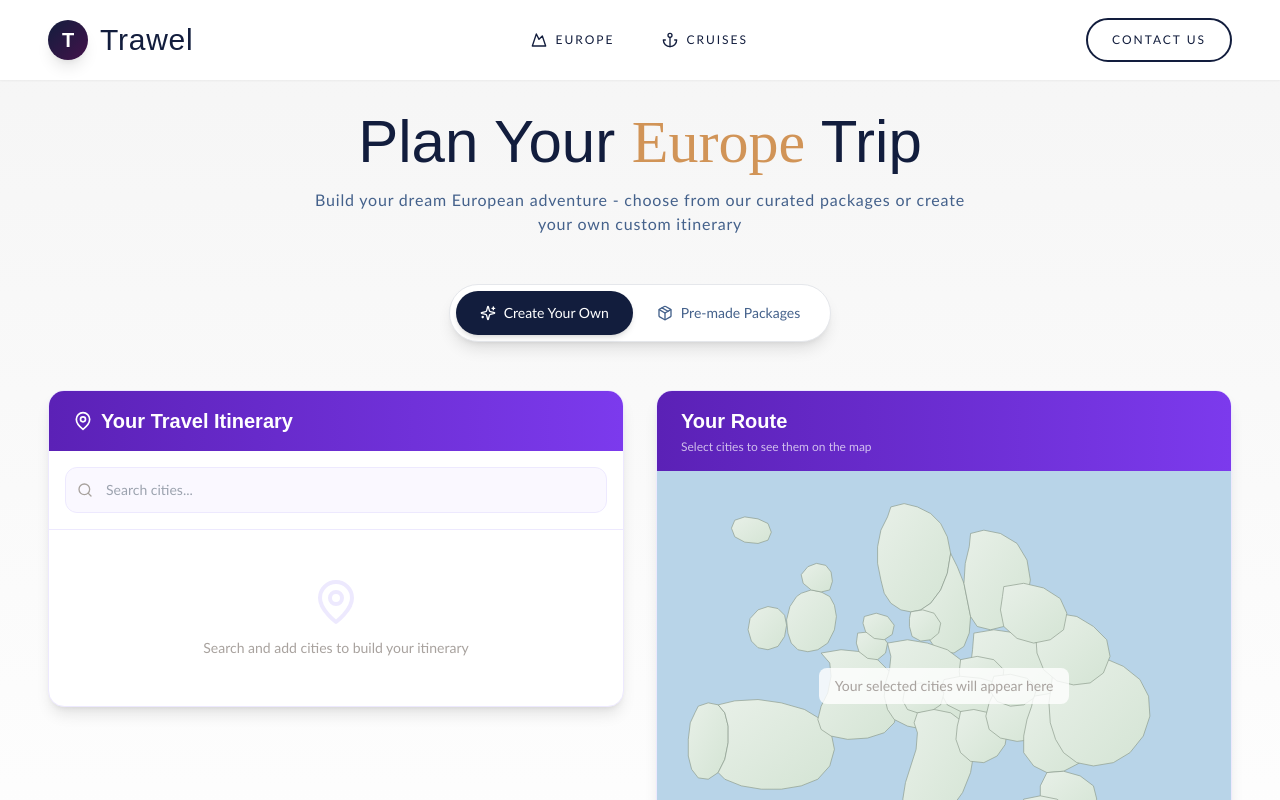
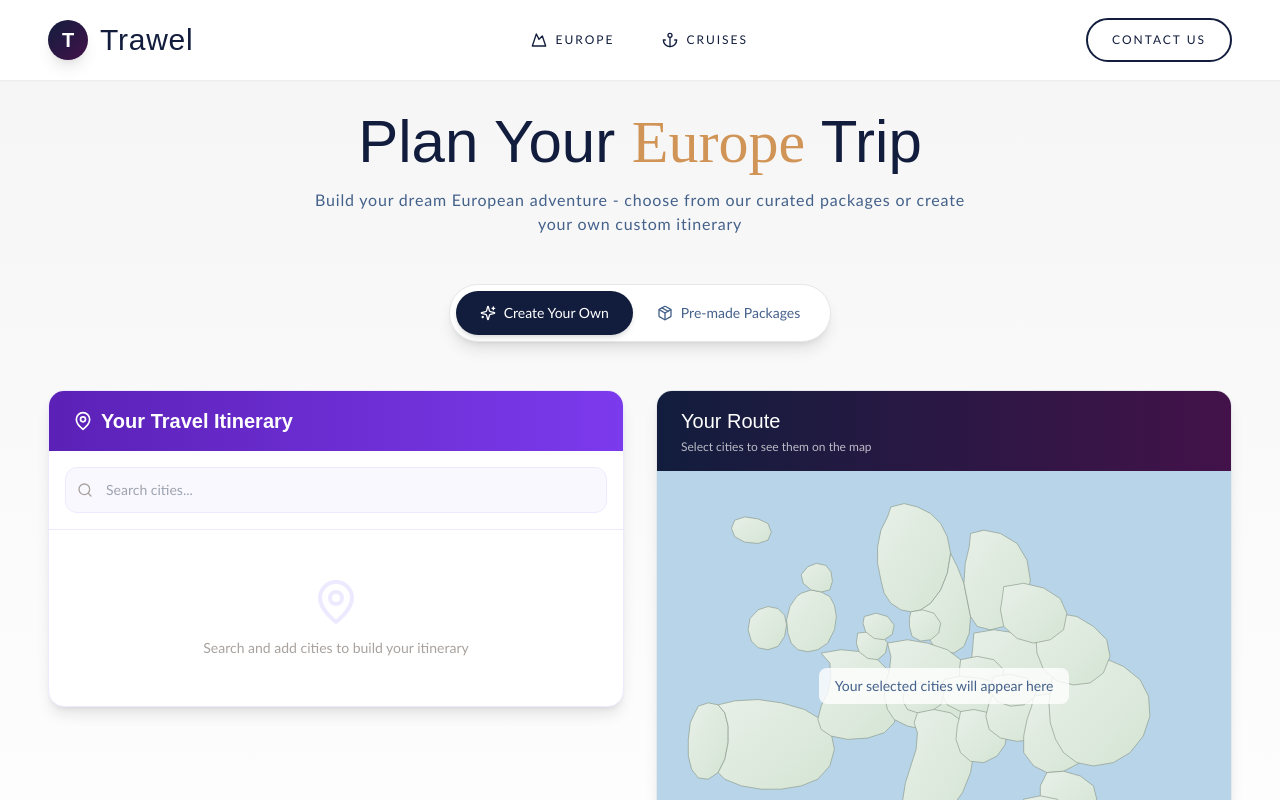
Before and after one commit to PP-2412/Trawel, a Next.js app: page /europe in a window 1280 px wide. Shown: the top 800 px of the page. Built offline with nearby package versions, Linux system fonts and the light colour scheme; a web font is replaced by a local one.

Commit message:
Update EuropeMap.tsx

```diff
--- a/components/europe/EuropeMap.tsx
+++ b/components/europe/EuropeMap.tsx
@@ -8,10 +8,10 @@ type Props = {
 
 export default function EuropeMap({ selectedCities }: Props) {
   return (
-    <div className="bg-white rounded-2xl shadow-lg border border-[#ede9fe] overflow-hidden sticky top-28">
+    <div className="bg-white rounded-2xl shadow-lg border border-gray-200 overflow-hidden sticky top-28">
       {/* Header */}
-      <div className="bg-gradient-to-r from-[#5b21b6] to-[#7c3aed] px-6 py-4">
-        <h2 className="font-display text-xl font-semibold text-white">
+      <div className="bg-gradient-to-r from-[#121d3d] to-[#43124a] px-6 py-4">
+        <h2 className="font-display text-xl text-white">
           Your Route
         </h2>
         <p className="font-sans text-xs text-white/70 mt-1">
@@ -163,7 +163,7 @@ export default function EuropeMap({ selectedCities }: Props) {
                   y1={city.coordinates.y}
                   x2={nextCity.coordinates.x}
                   y2={nextCity.coordinates.y}
-                  stroke="#5b21b6"
+                  stroke="#121d3d"
                   strokeWidth="3"
                   strokeDasharray="8,5"
                   opacity="0.5"
@@ -178,7 +178,7 @@ export default function EuropeMap({ selectedCities }: Props) {
                     markerHeight="6"
                     orient="auto"
                   >
-                    <path d="M 0 0 L 10 5 L 0 10 z" fill="#5b21b6" />
+                    <path d="M 0 0 L 10 5 L 0 10 z" fill="#121d3d" />
                   </marker>
                 </defs>
                 <line
@@ -186,7 +186,7 @@ export default function EuropeMap({ selectedCities }: Props) {
                   y1={city.coordinates.y}
                   x2={nextCity.coordinates.x}
                   y2={nextCity.coordinates.y}
-                  stroke="#5b21b6"
+                  stroke="#121d3d"
                   strokeWidth="2"
                   opacity="0.7"
                   markerEnd={`url(#arrow-${index})`}
@@ -204,7 +204,7 @@ export default function EuropeMap({ selectedCities }: Props) {
                 cy={city.coordinates.y}
                 r="15"
                 fill="none"
-                stroke="#5b21b6"
+                stroke="#121d3d"
                 strokeWidth="2"
                 opacity="0.4"
               >
@@ -218,16 +218,16 @@ export default function EuropeMap({ selectedCities }: Props) {
               {/* Map pin */}
               <g transform={`translate(${city.coordinates.x}, ${city.coordinates.y})`}>
                 <path d="M 0,-18 C -7,-18 -12,-13 -12,-6 C -12,2 0,18 0,18 C 0,18 12,2 12,-6 C 12,-13 7,-18 0,-18 Z"
-                  fill="#5b21b6" stroke="white" strokeWidth="2"/>
+                  fill="#121d3d" stroke="white" strokeWidth="2"/>
                 <circle cx="0" cy="-6" r="5" fill="white"/>
               </g>
 
               {/* Order number */}
-              <text x={city.coordinates.x} y={city.coordinates.y - 3} textAnchor="middle" fill="#5b21b6"
+              <text x={city.coordinates.x} y={city.coordinates.y - 3} textAnchor="middle" fill="#121d3d"
                 fontSize="14" fontWeight="bold" fontFamily="sans-serif">{index + 1}</text>
 
               {/* City name */}
-              <text x={city.coordinates.x} y={city.coordinates.y + 32} textAnchor="middle" fill="#2d1f4e"
+              <text x={city.coordinates.x} y={city.coordinates.y + 32} textAnchor="middle" fill="#121d3d"
                 fontSize="12" fontWeight="600" fontFamily="sans-serif">{city.city}</text>
             </g>
           ))}
@@ -238,8 +238,8 @@ export default function EuropeMap({ selectedCities }: Props) {
           <div className="absolute bottom-4 left-4 right-4 bg-white/90 backdrop-blur-sm rounded-xl p-3 shadow-md">
             <div className="flex flex-wrap gap-2">
               {selectedCities.map((city, index) => (
-                <span key={city.id} className="inline-flex items-center gap-1.5 px-2 py-1 bg-[#f5f3ff] rounded-full font-sans text-xs">
-                  <span className="w-4 h-4 bg-[#5b21b6] text-white rounded-full text-[10px] flex items-center justify-center font-bold">
+                <span key={city.id} className="inline-flex items-center gap-1.5 px-2 py-1 bg-[#f5f5f5] rounded-full font-sans text-xs">
+                  <span className="w-4 h-4 bg-[#121d3d] text-white rounded-full text-[10px] flex items-center justify-center font-bold">
                     {index + 1}
                   </span>
                   {city.city}
@@ -252,7 +252,7 @@ export default function EuropeMap({ selectedCities }: Props) {
         {/* Empty State */}
         {selectedCities.length === 0 && (
           <div className="absolute inset-0 flex items-center justify-center">
-            <p className="font-sans text-sm text-stone-400 bg-white/80 px-4 py-2 rounded-lg">
+            <p className="font-sans text-sm text-[#44618b] bg-white/80 px-4 py-2 rounded-lg">
               Your selected cities will appear here
             </p>
           </div>
```
